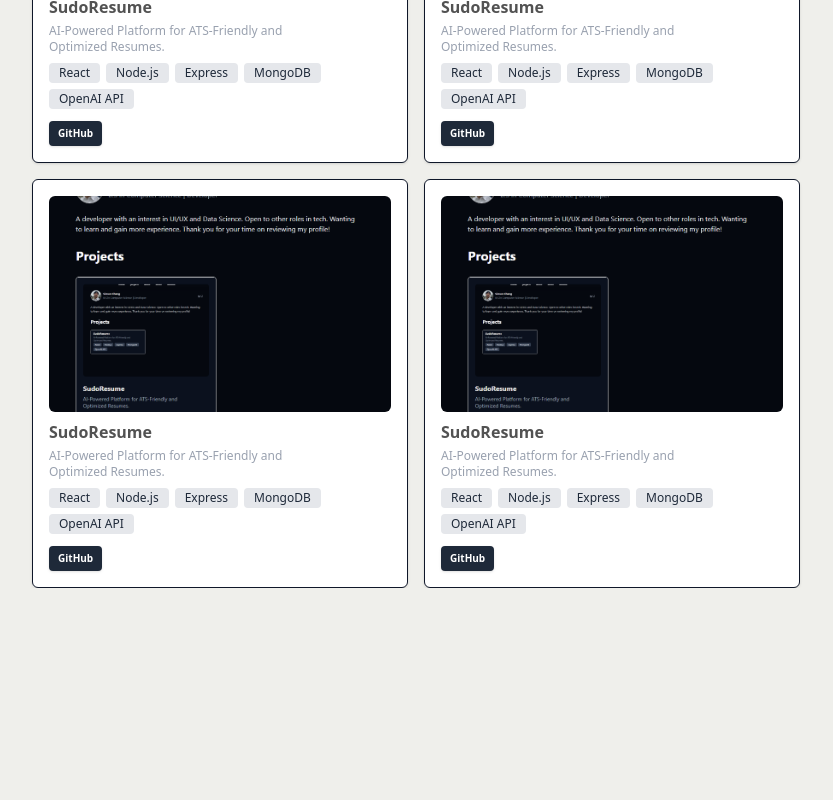
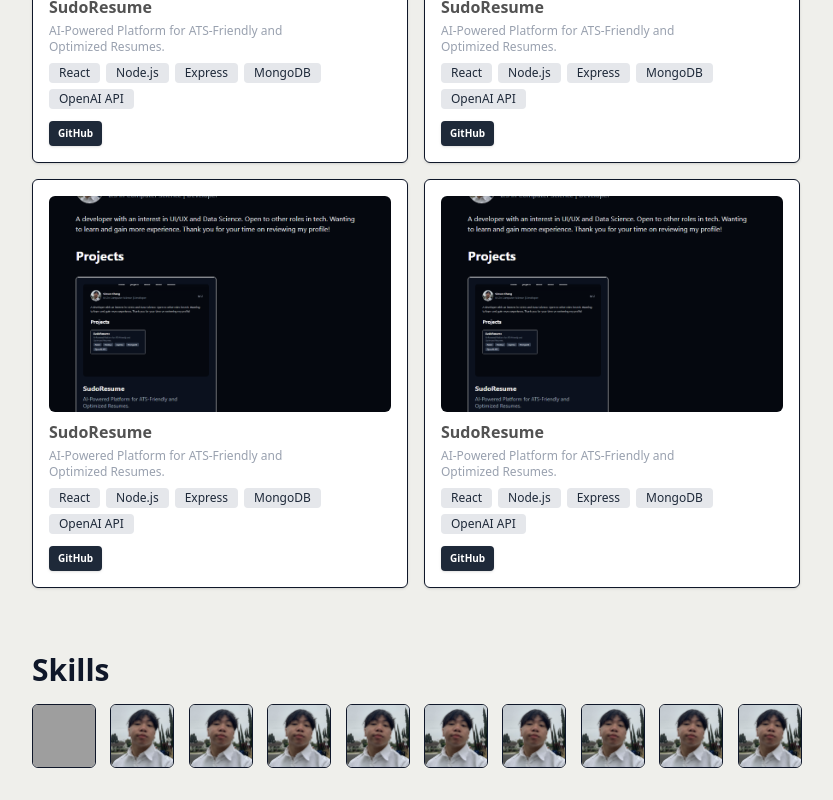
Before and after one commit to CHANG88S/Chang-New-Portfolio, a React (Vite) app: page / in a window 1280 px wide. Shown: the part 538-1338 px from the top of the page, without its empty margins (224-1057 px from the left). Before the commit the page ends 1126 px from the top, so only its background shows below. Built offline with nearby package versions, Linux system fonts and the light colour scheme; grey boxes are pictures that could not be loaded.

Commit message:
started doing the outline for my skills
need to get transparent images or copy svgs from other portfolios

```diff
--- /dev/null
+++ b/src/components/Skills.jsx
@@ -0,0 +1,84 @@
+export const Skills = () => {
+    return (
+        <div className="max-w-3xl mx-auto z-30 pt-16 justify-center">
+            <div className="flex items-center">
+                <h1 className="text-3xl font-bold">Skills</h1>
+            </div>
+
+            <div className="grid grid-cols-10 gap-4">
+
+
+
+                <div className="pt-4 pb-8 rounded-s text-center">
+                    <div class="flex w-16 h-full rounded-md flex-col space-y-1.5 skeleton relative border overflow-hidden">
+                        <img class="h-full w-full mx-auto background" src="src\assets\python.png" alt="HTML5"/>
+                    </div>
+                </div>
+
+
+                <div className="pt-4 pb-8 rounded-s text-center">
+                    <div class="flex w-16 h-full rounded-md flex-col space-y-1.5 skeleton relative border overflow-hidden">
+                        <img class="h-full w-full mx-auto" src="src\assets\profile3.jpg" alt="HTML5"/>
+                    </div>
+                </div>
+
+
+                <div className="pt-4 pb-8 rounded-s text-center">
+                    <div class="flex w-16 h-full rounded-md flex-col space-y-1.5 skeleton relative border overflow-hidden">
+                        <img class="h-full w-full mx-auto" src="src\assets\profile3.jpg" alt="HTML5"/>
+                    </div>
+                </div>
+
+
+                <div className="pt-4 pb-8 rounded-s text-center">
+                    <div class="flex w-16 h-full rounded-md flex-col space-y-1.5 skeleton relative border overflow-hidden">
+                        <img class="h-full w-full mx-auto" src="src\assets\profile3.jpg" alt="HTML5"/>
+                    </div>
+                </div>
+
+                <div className="pt-4 pb-8 rounded-s text-center">
+                    <div class="flex w-16 h-full rounded-md flex-col space-y-1.5 skeleton relative border overflow-hidden">
+                        <img class="h-full w-full mx-auto" src="src\assets\profile3.jpg" alt="HTML5"/>
+                    </div>
+                </div>
+
+
+                <div className="pt-4 pb-8 rounded-s text-center">
+                    <div class="flex w-16 h-full rounded-md flex-col space-y-1.5 skeleton relative border overflow-hidden">
+                        <img class="h-full w-full mx-auto" src="src\assets\profile3.jpg" alt="HTML5"/>
+                    </div>
+                </div>
+
+
+                <div className="pt-4 pb-8 rounded-s text-center">
+                    <div class="flex w-16 h-full rounded-md flex-col space-y-1.5 skeleton relative border overflow-hidden">
+                        <img class="h-full w-full mx-auto" src="src\assets\profile3.jpg" alt="HTML5"/>
+                    </div>
+                </div>
+
+                <div className="pt-4 pb-8 rounded-s text-center">
+                    <div class="flex w-16 h-full rounded-md flex-col space-y-1.5 skeleton relative border overflow-hidden">
+                        <img class="h-full w-full mx-auto" src="src\assets\profile3.jpg" alt="HTML5"/>
+                    </div>
+                </div>
+
+
+                <div className="pt-4 pb-8 rounded-s text-center">
+                    <div class="flex w-16 h-full rounded-md flex-col space-y-1.5 skeleton relative border overflow-hidden">
+                        <img class="h-full w-full mx-auto" src="src\assets\profile3.jpg" alt="HTML5"/>
+                    </div>
+                </div>
+
+
+
+                <div className="pt-4 pb-8 rounded-s text-center">
+                    <div class="flex w-16 h-full rounded-md flex-col space-y-1.5 skeleton relative border overflow-hidden">
+                        <img class="h-full w-full mx-auto" src="src\assets\profile3.jpg" alt="HTML5"/>
+                    </div>
+                </div>
+
+
+            </div>
+        </div>
+    );
+};
--- a/src/pages/Home.jsx
+++ b/src/pages/Home.jsx
@@ -1,7 +1,8 @@
-import { Navbar } from "../components/navbar";
+import { Navbar } from "../components/Navbar";
 import { ThemeToggle } from "../components/ThemeToggle";
 import { AboutMe } from "../components/AboutMe";
 import { Projects } from "../components/Projects";
+import { Skills } from "../components/Skills";
 
 
 export const Home = () => {
@@ -10,7 +11,6 @@
 
         {/* Theme Toggle */}
         <ThemeToggle/>
-        {/*  */}
         {/* NavBar */}
         <Navbar/>
 
@@ -18,6 +18,8 @@
         <AboutMe/>
         {/* Projects */}
         <Projects/>
+        {/* Skills */}
+        <Skills/>
         {/* Footer */}
     </div>
     );
```
